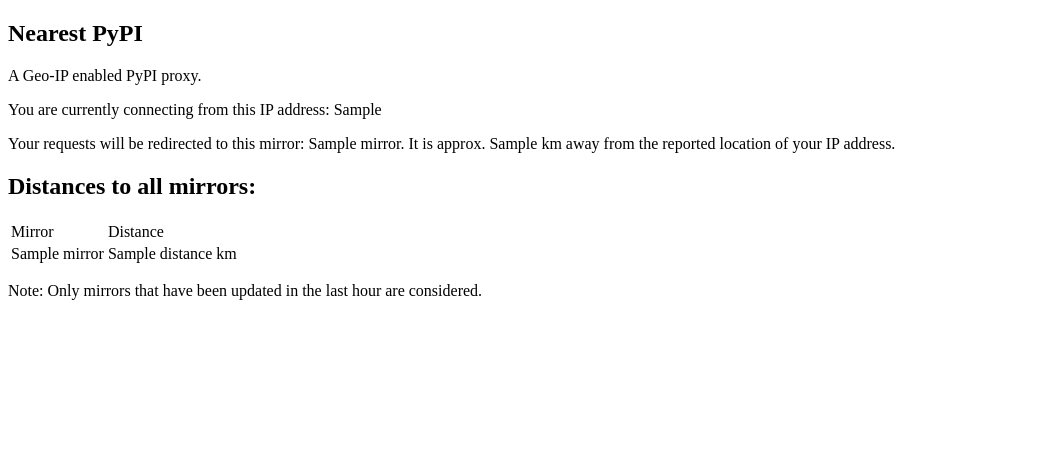
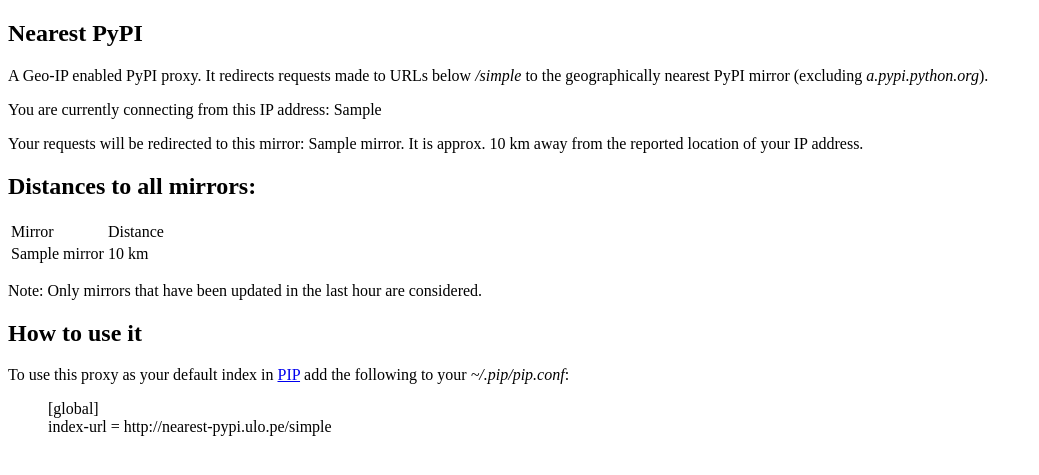
Before and after one commit to pombredanne/nearest_pypi, a Flask app: template templates/index.html in a window 1280 px wide. Shown: the top 475 px of the page, without its empty margins (0-1039 px from the left). Run offline with Flask 2, Linux system fonts and the light colour scheme; the template is opened without the code that fills it: most values are stand-ins (such as "Sample title", 1, 10 or a date in 2020).

Commit message:
Add more info

```diff
--- a/templates/index.html
+++ b/templates/index.html
@@ -2,14 +2,17 @@
 
 {% block content %}
     <h1>Nearest PyPI</h1>
-    <p>A Geo-IP enabled PyPI proxy.</p>
+    <p>
+        A Geo-IP enabled PyPI proxy. It redirects requests made to URLs below <em>/simple</em> to the
+        geographically nearest PyPI mirror (excluding <em>a.pypi.python.org</em>).
+    </p>
     <p>You are currently connecting from this IP address: {{ ip }}</p>
     {% if no_mirror %}
         <p>No mirror could be found for your IP address. Your requests will be redirected to the fallback mirror '{{ fallback_mirror }}'.</p>
     {% else %}
         <p>
             Your requests will be redirected to this mirror: {{ mirror }}.
-            It is approx. {{ mirror_distance }} km away from the reported location of your IP address.
+            It is approx. {{ "%0.0f" % mirror_distance }} km away from the reported location of your IP address.
         </p>
         <h2>Distances to all mirrors:</h2>
         <table>
@@ -20,7 +23,7 @@
             {% for mirror, distance in distances.items() %}
                 <tr>
                     <td>{{ mirror }}</td>
-                    <td>{{ distance }} km</td>
+                    <td>{{ "%0.0f" % distance }} km</td>
                 </tr>
             {% endfor %}
 
@@ -29,4 +32,16 @@
 
 
     <p>Note: Only mirrors that have been updated in the last hour are considered.</p>
+
+    <h2>How to use it</h2>
+
+    <p>
+        To use this proxy as your default index in <a href="http://www.pip-installer.org/">PIP</a> add the following
+        to your <em>~/.pip/pip.conf</em>:
+    </p>
+    <blockquote>
+        [global]<br />
+        index-url = http://nearest-pypi.ulo.pe/simple
+    </blockquote>
+
 {% endblock %}
```
